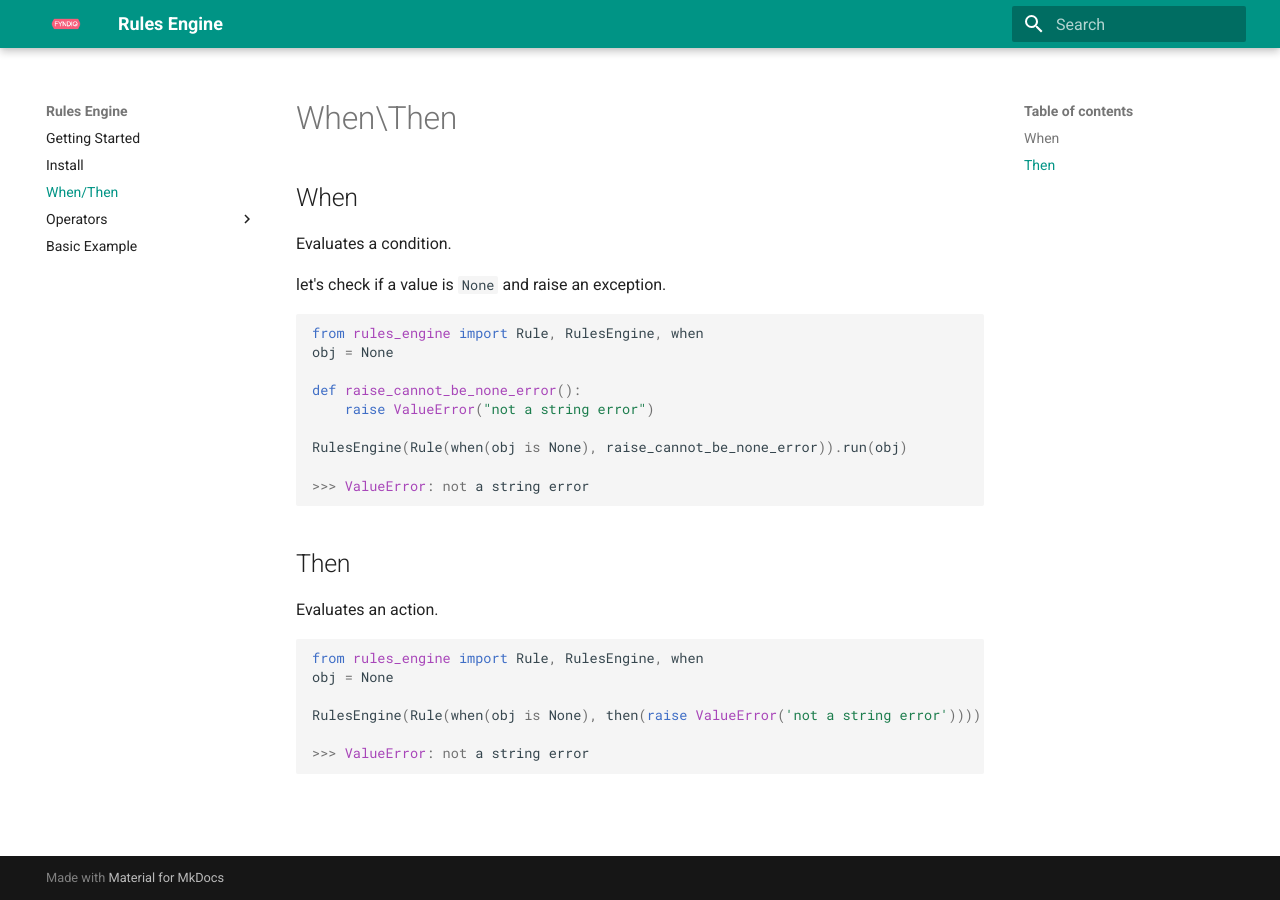
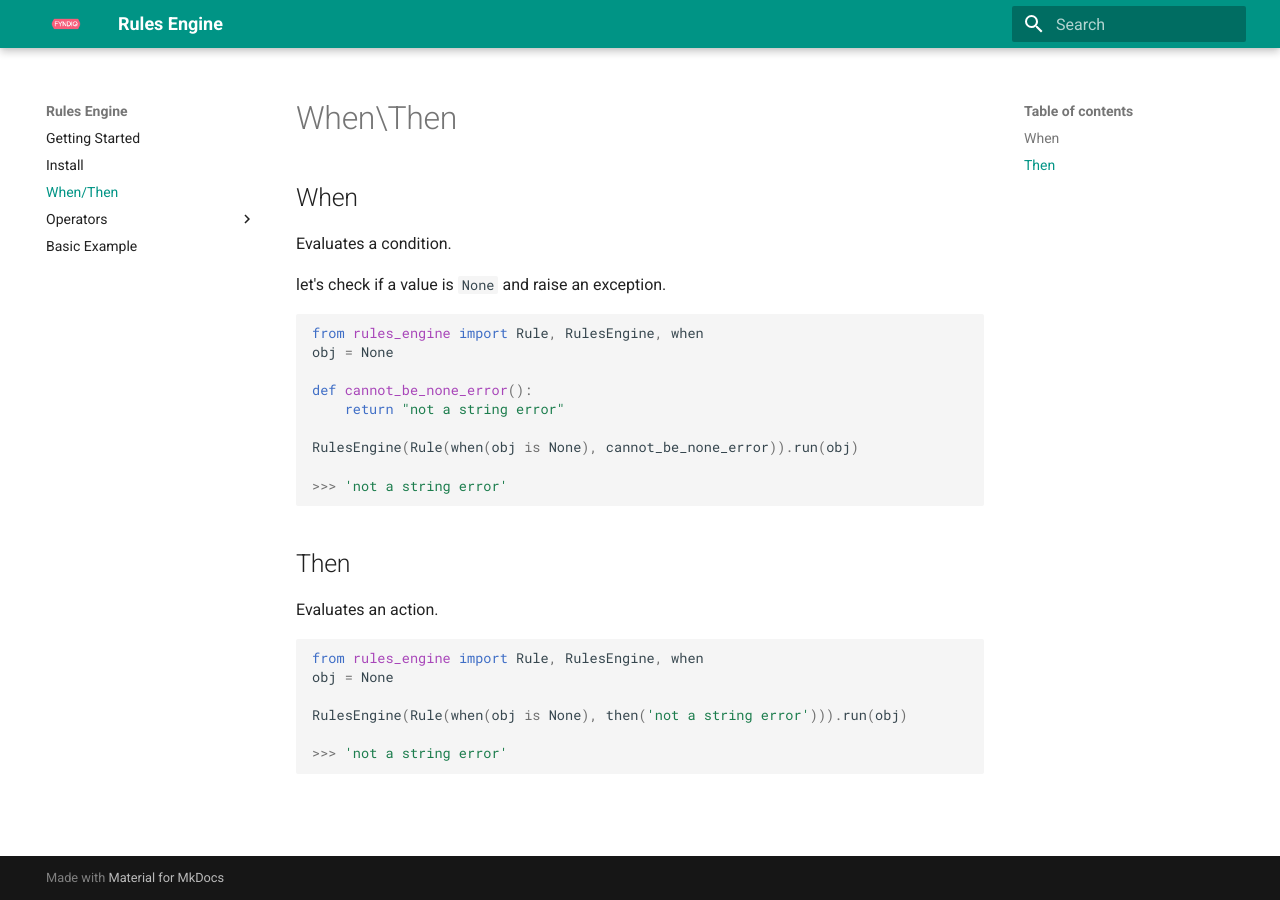
Before and after one commit to fyndiq/rules-engine, an MkDocs documentation site: the page built from docs/when_then.md, in a window 1280 px wide. Built offline with MkDocs 1.6.1 and Material for MkDocs 9.7.7, drawn with Linux system fonts in a browser that asks for light colours.

Commit message:
fixes docs

````diff
--- a/docs/when_then.md
+++ b/docs/when_then.md
@@ -11,12 +11,12 @@ let's check if a value is `None` and raise an exception.
 from rules_engine import Rule, RulesEngine, when
 obj = None
 
-def raise_cannot_be_none_error():
-    raise ValueError("not a string error")
+def cannot_be_none_error():
+    return "not a string error"
 
-RulesEngine(Rule(when(obj is None), raise_cannot_be_none_error)).run(obj)
+RulesEngine(Rule(when(obj is None), cannot_be_none_error)).run(obj)
 
->>> ValueError: not a string error
+>>> 'not a string error'
 ```
 
 ## Then
@@ -28,7 +28,7 @@ Evaluates an action.
 from rules_engine import Rule, RulesEngine, when
 obj = None
 
-RulesEngine(Rule(when(obj is None), then(raise ValueError('not a string error')))).run(obj)
+RulesEngine(Rule(when(obj is None), then('not a string error'))).run(obj)
 
->>> ValueError: not a string error
+>>> 'not a string error'
 ```
````
Also changed, not shown: docs/all.md (+3 -3 lines), docs/any.md (+3 -3 lines), docs/basic_example.md (+2 -2 lines).
